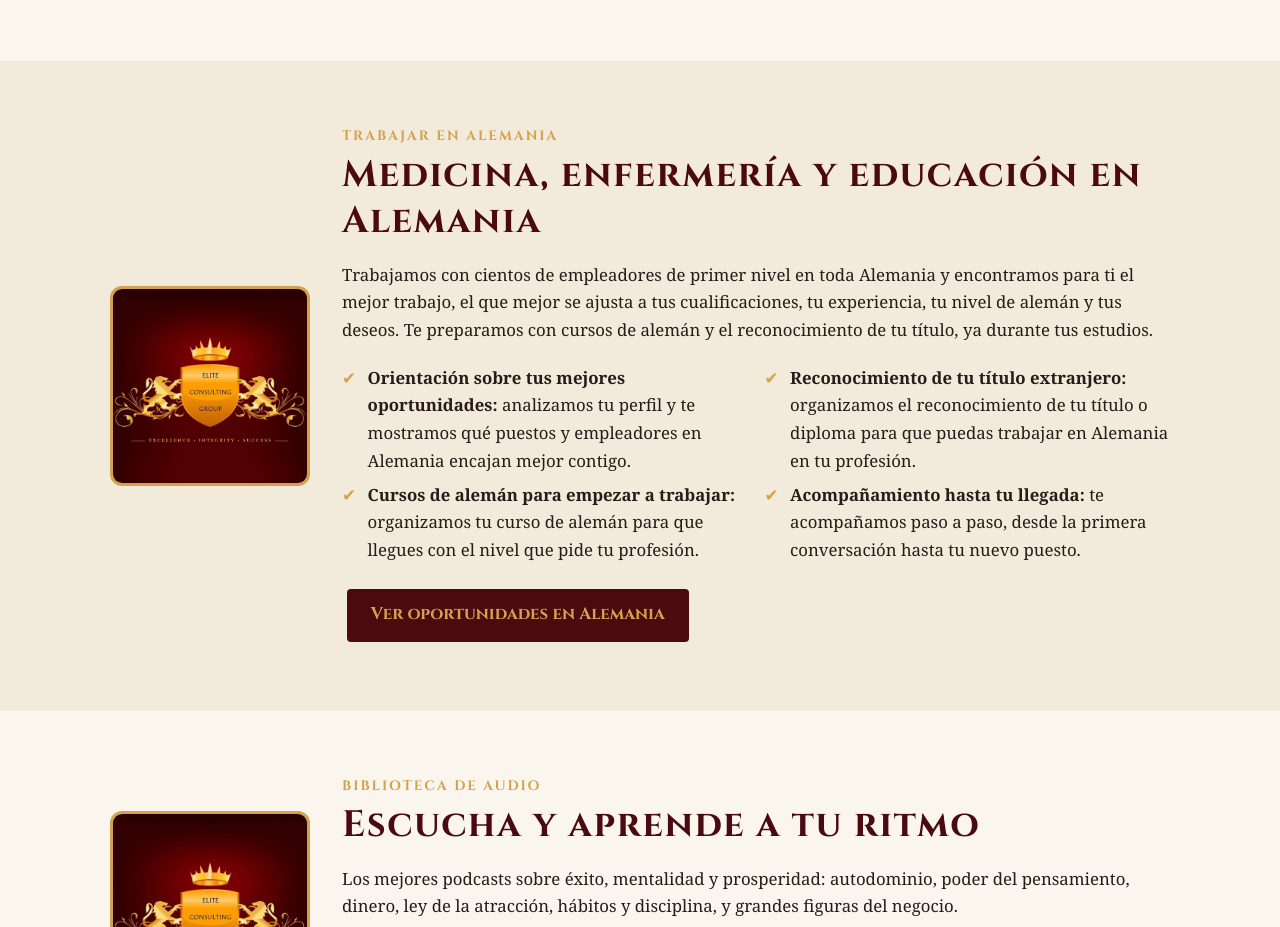
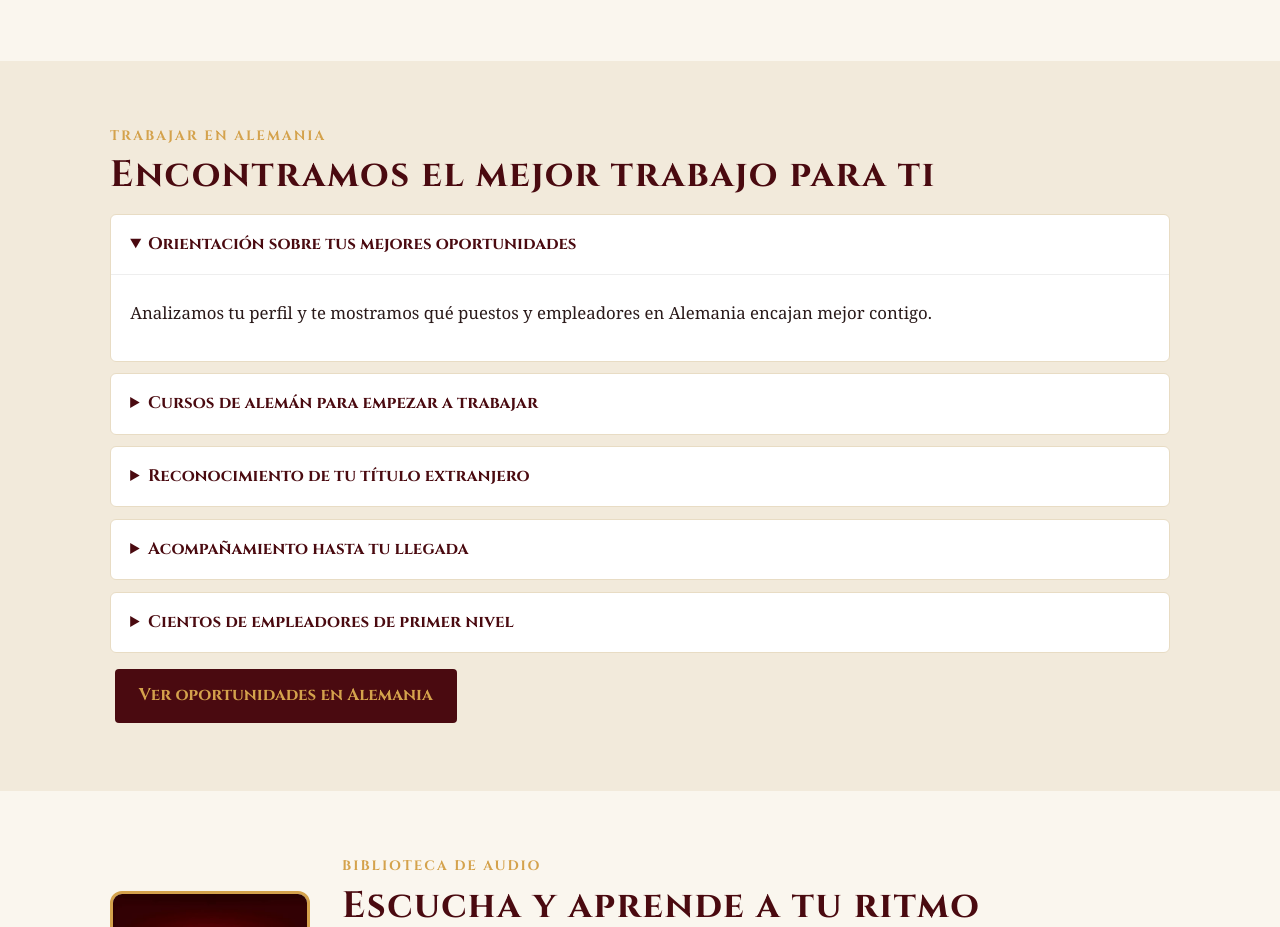
Before and after one commit to EliteConsultingPodcast/eliteconsult-site, a plain HTML site: page index.html in a window 1280 px wide. Shown: the part 3486-4413 px from the top of the page. Drawn offline with Linux system fonts and the light colour scheme.

Commit message:
Restyle the Germany teaser as mission-style accordions.
Replace the photo, paragraph and bullet list with the same kicker, heading and accordion pattern used in the mission section, in Spanish and English.

Co-authored-by: EliteConsultingPodcast <EliteConsultingPodcast@users.noreply.github.com>

```diff
--- a/index.html
+++ b/index.html
@@ -46,11 +46,14 @@
 <div class="card"><h3>Crecer</h3><p>Una mentalidad de crecimiento para adaptarte y evolucionar a largo plazo.</p></div>
 </div></div></section>
 
-<section class="alt"><div class="wrap pod"><img src="assets/logo-512.jpg" alt="">
-<div><p class="kicker">Trabajar en Alemania</p><h2>Medicina, enfermería y educación en Alemania</h2>
-<p>Trabajamos con cientos de empleadores de primer nivel en toda Alemania y encontramos para ti el mejor trabajo, el que mejor se ajusta a tus cualificaciones, tu experiencia, tu nivel de alemán y tus deseos. Te preparamos con cursos de alemán y el reconocimiento de tu título, ya durante tus estudios.</p>
-<ul class="check"><li><strong>Orientación sobre tus mejores oportunidades:</strong> analizamos tu perfil y te mostramos qué puestos y empleadores en Alemania encajan mejor contigo.</li><li><strong>Cursos de alemán para empezar a trabajar:</strong> organizamos tu curso de alemán para que llegues con el nivel que pide tu profesión.</li><li><strong>Reconocimiento de tu título extranjero:</strong> organizamos el reconocimiento de tu título o diploma para que puedas trabajar en Alemania en tu profesión.</li><li><strong>Acompañamiento hasta tu llegada:</strong> te acompañamos paso a paso, desde la primera conversación hasta tu nuevo puesto.</li></ul>
-<a class="btn btn-g" style="background:var(--b);color:var(--g)" href="trabajar-en-alemania.html">Ver oportunidades en Alemania</a></div></div></section>
+<section class="alt"><div class="wrap"><p class="kicker">Trabajar en Alemania</p><h2>Encontramos el mejor trabajo para ti</h2>
+<details open><summary>Orientación sobre tus mejores oportunidades</summary><div class="in"><p>Analizamos tu perfil y te mostramos qué puestos y empleadores en Alemania encajan mejor contigo.</p></div></details>
+<details><summary>Cursos de alemán para empezar a trabajar</summary><div class="in"><p>Organizamos tu curso de alemán para que llegues con el nivel que pide tu profesión.</p></div></details>
+<details><summary>Reconocimiento de tu título extranjero</summary><div class="in"><p>Organizamos el reconocimiento de tu título o diploma para que puedas trabajar en Alemania en tu profesión.</p></div></details>
+<details><summary>Acompañamiento hasta tu llegada</summary><div class="in"><p>Te acompañamos paso a paso, desde la primera conversación hasta tu nuevo puesto.</p></div></details>
+<details><summary>Cientos de empleadores de primer nivel</summary><div class="in"><p>Trabajamos con cientos de empleadores de primer nivel en toda Alemania y encontramos para ti el mejor trabajo, el que mejor se ajusta a tus cualificaciones, tu experiencia, tu nivel de alemán y tus deseos.</p></div></details>
+<a class="btn btn-g" style="background:var(--b);color:var(--g)" href="trabajar-en-alemania.html">Ver oportunidades en Alemania</a>
+</div></section>
 
 <section id="podcast"><div class="wrap pod"><img src="assets/logo-512.jpg" alt="">
 <div><p class="kicker">Biblioteca de audio</p><h2>Escucha y aprende a tu ritmo</h2>
```
Also changed, not shown: en/index.html (+8 -5 lines).
